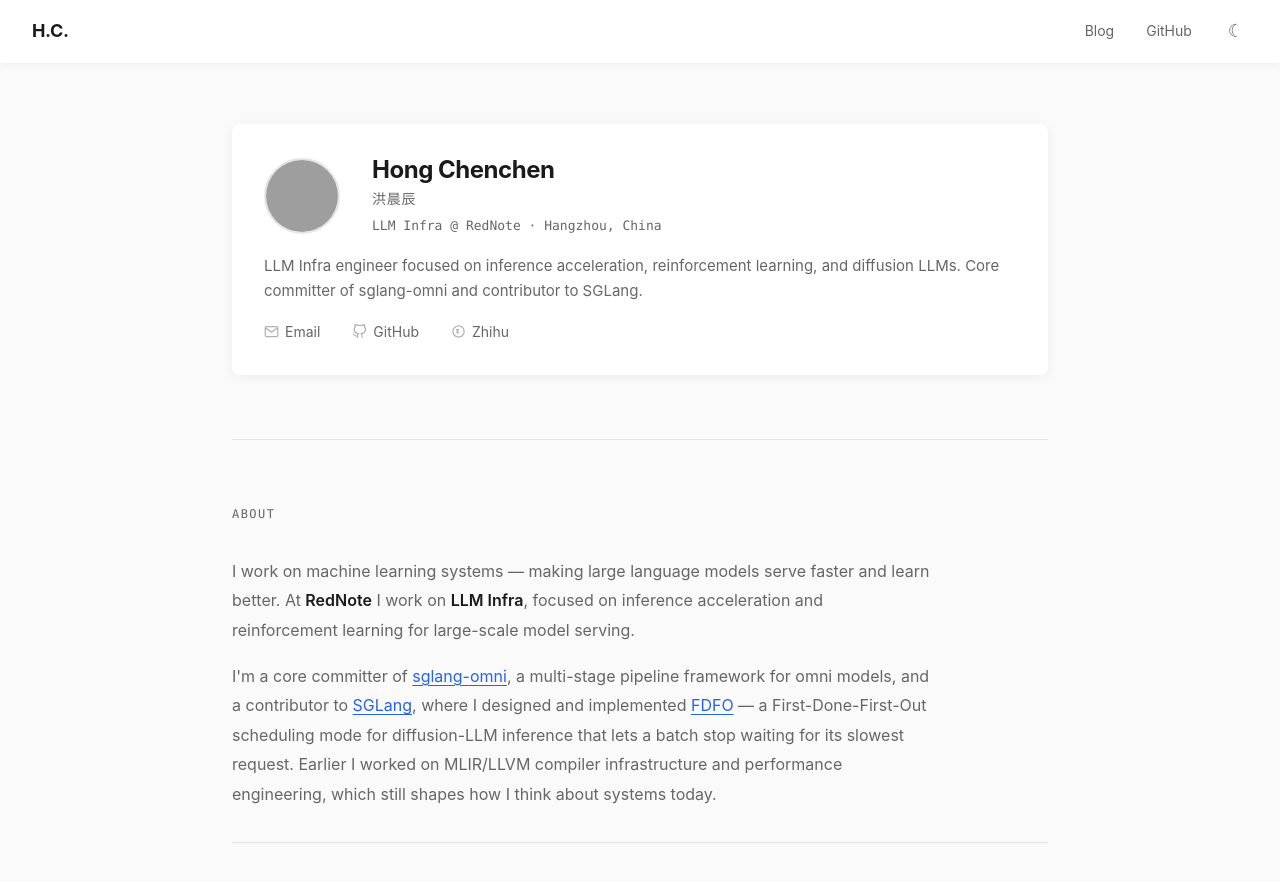
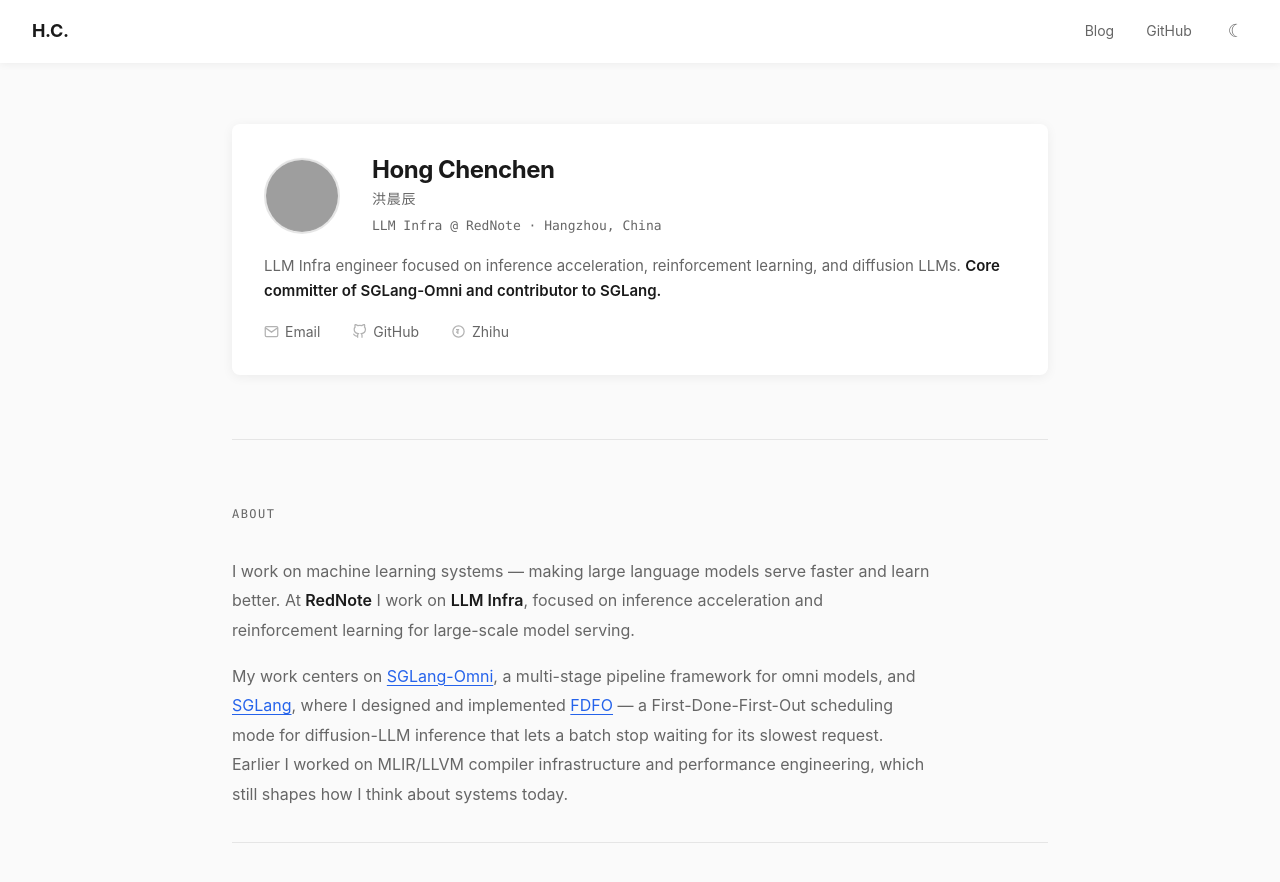
Before and after one commit to Hayden727/Hayden727.github.io, a Jekyll site: the page built from index.html, in a window 1280 px wide and 900 px high, scrolled down 840 px. Shown: the top 882 px of the window. Built offline with Jekyll 4.4.1, drawn with Linux system fonts in a browser that asks for light colours; grey boxes are pictures that could not be loaded.

Commit message:
fix: SGLang-Omni casing, dedupe identity to bold bio, drop repeated post H1
- Display text "sglang-omni" -> "SGLang-Omni" (GitHub repo URL kept lowercase)
- Community identity (core committer / contributor) stated once, in the bold bio
  line; About prose no longer repeats it
- Remove the body H1 that duplicated the layout title in both FDFO posts (en + zh)

```diff
--- a/_config.yml
+++ b/_config.yml
@@ -3,7 +3,7 @@ title: Hong Chenchen
 name_zh: 洪晨辰
 description: >-
   LLM Infra engineer focused on inference acceleration, reinforcement learning,
-  and diffusion LLMs. Core committer of sglang-omni and contributor to SGLang.
+  and diffusion LLMs. Core committer of SGLang-Omni and contributor to SGLang.
 
 # Contact
 emails:
--- a/_layouts/home.html
+++ b/_layouts/home.html
@@ -26,7 +26,7 @@ layout: default
         <p class="profile-card__role">{{ site.role }} @ {{ site.company }} · {{ site.location }}</p>
       </div>
     </div>
-    <p class="profile-card__bio">{{ site.description }}</p>
+    <p class="profile-card__bio">LLM Infra engineer focused on inference acceleration, reinforcement learning, and diffusion LLMs. <strong>Core committer of SGLang-Omni and contributor to SGLang.</strong></p>
     <div class="profile-card__links">
       <a href="mailto:{{ site.emails[0] }}">
         <svg width="15" height="15" viewBox="0 0 24 24" fill="none" stroke="currentColor" stroke-width="2"><path d="M4 4h16c1.1 0 2 .9 2 2v12c0 1.1-.9 2-2 2H4c-1.1 0-2-.9-2-2V6c0-1.1.9-2 2-2z"/><polyline points="22,6 12,13 2,6"/></svg>
@@ -56,9 +56,9 @@ layout: default
         reinforcement learning for large-scale model serving.
       </p>
       <p>
-        I'm a core committer of
-        <a href="https://github.com/sgl-project/sglang-omni" target="_blank" rel="noopener">sglang-omni</a>,
-        a multi-stage pipeline framework for omni models, and a contributor to
+        My work centers on
+        <a href="https://github.com/sgl-project/sglang-omni" target="_blank" rel="noopener">SGLang-Omni</a>,
+        a multi-stage pipeline framework for omni models, and
         <a href="https://github.com/sgl-project/sglang" target="_blank" rel="noopener">SGLang</a>,
         where I designed and implemented
         <a href="{{ '/2026/06/16/fdfo-dllm-scheduling/' | relative_url }}">FDFO</a> &mdash;
--- a/assets/css/main.css
+++ b/assets/css/main.css
@@ -286,6 +286,11 @@ img {
   line-height: 1.7;
   color: var(--color-text-secondary);
   margin-bottom: var(--space-md);
+}
+
+.profile-card__bio strong {
+  color: var(--color-text);
+  font-weight: 600;
 }
 
 .profile-card__links {
```
Also changed, not shown: _posts/2026-06-16-fdfo-dllm-scheduling-zh.md (+0 -2 lines), _posts/2026-06-16-fdfo-dllm-scheduling.md (+0 -2 lines).
